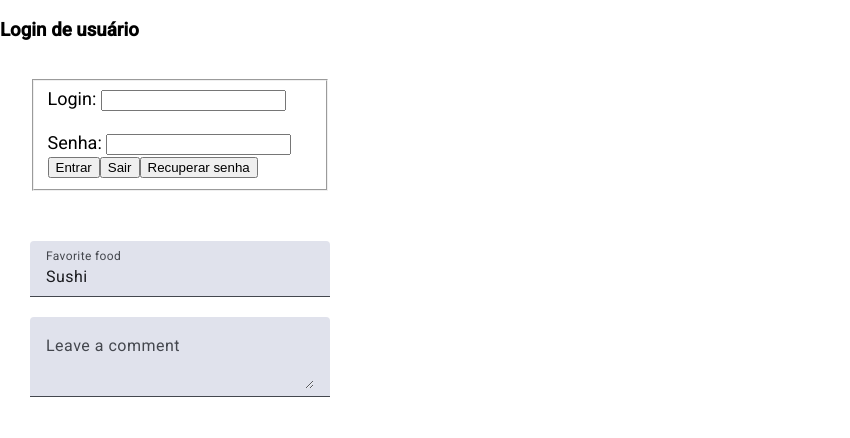
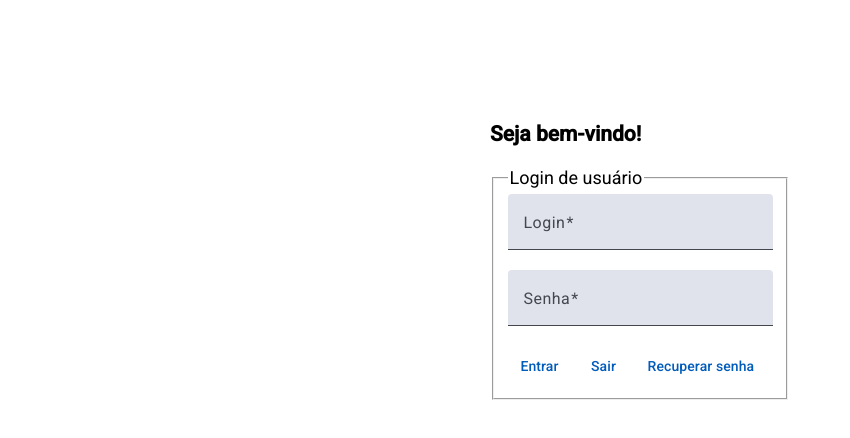
Before and after one commit to dutra357/M2S09, an Angular app: page /login in a window 1280 px wide. Shown: the top 438 px of the page, without its empty margins (0-850 px from the left). Built offline with nearby package versions, Linux system fonts and the light colour scheme.

Commit message:
Tela de login usando @angular/material. Card06.

```diff
--- a/src/app/pages/login/login.component.html
+++ b/src/app/pages/login/login.component.html
@@ -1,36 +1,24 @@
-<h3>Login de usuário</h3>
 <div>
-    <form #acaoLogin="ngForm">
+    <div class="box">
+        <h3>Seja bem-vindo!</h3>
+        <fieldset>
+            <legend>Login de usuário</legend>
+            <form acaoLogin="ngForm">
+                <mat-form-field class="example-full-width">
+                    <mat-label>Login</mat-label>
+                    <input matInput placeholder="Ex. adm" type="email" name="login" id="login" [(ngModel)]="login.email"
+                        #email="ngModel" [ngModelOptions]="{standalone: true}" required>
+                </mat-form-field>
 
-        <fieldset>
-            <label for="login">Login: </label>
-            <input type="email" name="login" id="login" [(ngModel)]="login.email" #email="ngModel"
-                [ngModelOptions]="{standalone: true}" required>
-            <br>
-            <br>
-
-            <label for="senha">Senha: </label>
-            <input type="password" name="senha" id="senha" [(ngModel)]="login.senha" #senha="ngModel"
-                [ngModelOptions]="{standalone: true}" required>
-
-            <button type="button" class="entrar" (click)="entrar()">Entrar</button>
-            <button type="button" class="entrar" (click)="sair()">Sair</button>
-            <button type="button" class="recuperar" (click)="recuperarSenha()">Recuperar senha</button>
+                <mat-form-field class="example-full-width">
+                    <mat-label>Senha</mat-label>
+                    <input matInput placeholder="Ex. adm" type="password" name="senha" id="senha" [(ngModel)]="login.senha"
+                        #senha="ngModel" [ngModelOptions]="{standalone: true}" required>
+                </mat-form-field>
+                <button mat-button type="button" (click)="entrar()">Entrar</button>
+                <button mat-button type="button" (click)="sair()">Sair</button>
+                <button mat-button type="button" (click)="recuperarSenha()">Recuperar senha</button>
+            </form>
         </fieldset>
-    </form>
+    </div>
 </div>
-
-
-<div>
-    <form class="example-form">
-        <mat-form-field class="example-full-width">
-            <mat-label>Favorite food</mat-label>
-            <input matInput placeholder="Ex. Pizza" value="Sushi">
-        </mat-form-field>
-
-        <mat-form-field class="example-full-width">
-            <mat-label>Leave a comment</mat-label>
-            <textarea matInput placeholder="Ex. It makes me feel..."></textarea>
-        </mat-form-field>
-    </form>
-</div>
--- a/src/app/pages/login/login.component.scss
+++ b/src/app/pages/login/login.component.scss
@@ -1,7 +1,12 @@
 div {
+  display: flex;
+  align-items: center;
+  justify-content: center;
+}
 
-    padding: 20px;
-    margin: 10px;
+.box {
+    padding: 50px;
+    margin: 50px;
     height: inherit;
     width: 300px;
     font-size: 18px;
--- a/src/app/pages/login/login.component.ts
+++ b/src/app/pages/login/login.component.ts
@@ -5,13 +5,14 @@ import { LoginService } from '../../shared/services/login.service';
 import { MatFormFieldModule } from '@angular/material/form-field';
 import { MatInputModule } from '@angular/material/input';
 import { CommonModule } from '@angular/common';
+import { MatButtonModule } from '@angular/material/button';
 
 
 @Component({
   selector: 'app-login',
   standalone: true,
   imports: [RouterLink, FormsModule, MatFormFieldModule,
-     MatInputModule, CommonModule],
+     MatInputModule, CommonModule, MatButtonModule],
   templateUrl: './login.component.html',
   styleUrl: './login.component.scss'
 })
```
